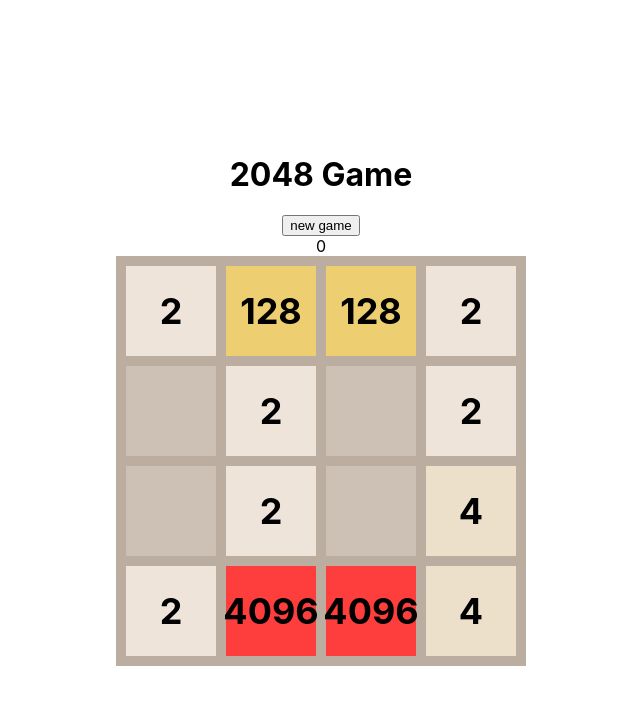
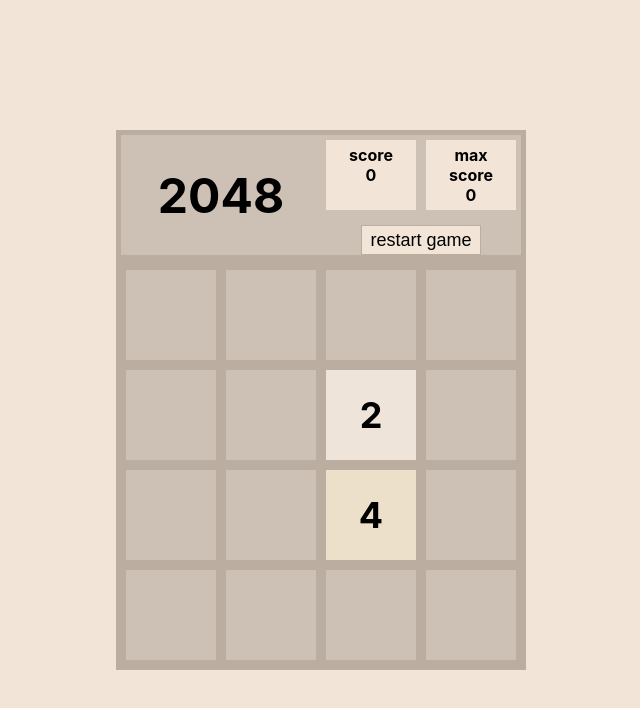
Before and after one commit to OleksandrNi/2048-game, a React (Create React App) app: page / in a window 1280 px wide. Shown: the top 708 px of the page, without its empty margins (319-959 px from the left). Built offline with nearby package versions, Linux system fonts and the light colour scheme.

Commit message:
add all methods

```diff
--- a/package.json
+++ b/package.json
@@ -3,11 +3,13 @@
   "version": "0.1.0",
   "private": true,
   "dependencies": {
+    "@reduxjs/toolkit": "^1.8.5",
     "@testing-library/jest-dom": "^5.16.5",
     "@testing-library/react": "^13.3.0",
     "@testing-library/user-event": "^13.5.0",
     "react": "^18.2.0",
     "react-dom": "^18.2.0",
+    "react-redux": "^8.0.2",
     "react-scripts": "5.0.1",
     "web-vitals": "^2.1.4"
   },
--- a/src/App.css
+++ b/src/App.css
@@ -1,10 +1,71 @@
 .App {
   display: flex;
+  position: relative;
   flex-direction: column;
   justify-content: center;
   align-items: center;
   text-align: center;
   height: 100vh;
+
+  background-color: #f2e5d8;
+}
+
+.header {
+  display: flex;
+  border: 5px solid #bbada0;
+  background-color: #cdc1b5;
+  height: 120px;
+}
+
+.title {
+  display: flex;
+  justify-content: center;
+  align-items: center;
+
+  width: 200px;
+  font-size: 48px;
+  font-weight: bold;
+}
+
+.activ {
+  display: flex;
+  flex-direction: column;
+  width: 200px;
+}
+
+.score-card {
+  display: flex;
+  padding: 5px;
+  justify-content: space-between;
+
+  height: 80 px;
+  font-size: 16px;
+  font-weight: bold;
+}
+
+.score {
+  background-color: #f2e5d8;
+  padding: 5px;
+  width: 80px;
+}
+
+.max-score {
+  background-color: #f2e5d8;
+  padding: 5px;
+  width: 80px;
+}
+
+.button {
+  align-self: center;
+  cursor: pointer;
+  margin-top: 10px;
+  background-color: #f2e5d8;
+  border: 1px solid #bbada0;
+
+  font-size: 18px;
+  color: fff;
+  height: 40px;
+  width: 120px;
 }
 
 .board {
@@ -19,7 +80,19 @@
   flex-wrap: wrap;
 }
 
-.title {
+.game-over {
+  justify-content: center;
+  align-items: center;
+  opacity: 0.7;
+  position: absolute;
+  transform: translateY(65px);
+
+  color: #000;
+  font-size: 40px;
+  font-weight: bold;
+}
+
+.tile {
   display: flex;
   justify-content: center;
   align-items: center;
--- a/src/App.js
+++ b/src/App.js
@@ -2,33 +2,89 @@ import { useEffect, useState } from 'react';
 import './App.css';
 
 const initialBoard = [
-  [2, 128, 128, 2],
-  [0, 2, 0, 2],
-  [0, 2, 0, 4],
-  [2, 4096, 4096, 4],
-  // [2, 2, 2, 2],
-  // [2, 2, 2, 2],
-  // [2, 2, 2, 2],
-  // [2, 2, 2, 2],
-  // [0, 2, 4, 0],
-  // [0, 2, 4, 0],
-  // [0, 2, 4, 0],
-  // [0, 2, 4, 0],
+  [0, 0, 0, 0],
+  [0, 0, 0, 0],
+  [0, 0, 0, 0],
+  [0, 0, 0, 0],
 ]
+
+const addNumber = (newBoard) => {
+  let found = false
+  while (!found) {
+    let row = Math.floor(Math.random() * 4)
+    let col = Math.floor(Math.random() * 4)
+    let addDigit = 0;
+
+    if (Math.random() < 0.9) {
+      addDigit = 2;
+    } else {
+      addDigit = 4;
+    }
+
+    if (newBoard[row][col] === 0) {
+      newBoard[row][col] = addDigit;
+      found = true;
+    }
+  }
+}
+
+addNumber(initialBoard)
+addNumber(initialBoard)
 
 function App() {
   const [board, setBoard] = useState(initialBoard)
   const [score, setScore] = useState(0)
-  const [isHaveZero, SetIsHaveZero] = useState('')
+  const [maxScore, setMaxScore] = useState(0)
+  const [isHaveZero, SetIsHaveZero] = useState(true)
+  const [isGameOver, SetIsGameOver] = useState(false)
   let point = score;
 
+  const newGame = () => {
+    setBoard(initialBoard)
+    SetIsGameOver(false)
+  }
+
   useEffect(() => {
-    if (board.join().includes(0)) {
+    if (score >= maxScore) {
+      setMaxScore(score)
+    }
+  },[score])
+
+  useEffect(() => {
+    if (board.flat().includes(0)) {
       SetIsHaveZero(true)
     } else {
       SetIsHaveZero(false)
     }
   },[board]);
+
+  useEffect(() => {
+    if (!isHaveZero) {
+      let isRowMoveAvailable = false;
+      let isColumnMoveAvailable = false;
+
+      for (let i = 0; i < 4; i++) {
+        for(let k = 0; k < 3; k++) {
+          if (board[i][k] === board[i][k + 1]) {
+            isRowMoveAvailable = true
+          }
+        }
+      }
+
+      for (let i = 0; i < 4; i++) {
+        for(let k = 0; k < 3; k++) {
+          if (board[k][i] === board[k + 1][i]) {
+            isColumnMoveAvailable = true;
+          }
+        }
+      }
+
+      if (!isColumnMoveAvailable && !isRowMoveAvailable) {
+        console.log('inn set game over')
+        SetIsGameOver(true)
+      }
+    }
+  }, [board, isHaveZero])
 
   const filteredZero = (row) => {
     return row.filter(num => num !== 0)
@@ -51,53 +107,76 @@ function App() {
     return row;
   };
 
+  const setNumber = (newBoard, board) => {
+    if (board.flat().join() !== newBoard.flat().join()) {
+      addNumber(newBoard)
+    }
+  }
+
   const slideLeft = () => {
     const newBoard = []
     for (let i = 0; i < 4; i++) {
       newBoard[i] = slide(board[i]);
     }
+
+    setNumber(newBoard, board)
     setBoard(newBoard);
   };
 
   const slideRight = () => {
-    const newBoard = [];
+    const newBoard = [[], [], [], []];
     for (let i = 0; i < 4; i++) {
-      newBoard[i] = slide(board[i].reverse());
-      newBoard[i] = newBoard[i].reverse();
+      let row = [];
+      for (let k = 0; k < 4; k++) {
+        row.push(board[i][k]);
+      }
+      row.reverse();
+      row = slide(row);
+      row.reverse();
+      for (let r = 0; r < 4; r++) {
+        newBoard[i][r] = row[r];
+      }
     }
+
+    setNumber(newBoard, board)
     setBoard(newBoard);
   };
 
   const slideUp = () => {
     const newBoard = [[], [], [], []];
     for (let i = 0; i < 4; i++) {
-      let row = [board[0][i], board[1][i], board[2][i], board[3][i]];
+      let row = [];
+      for (let k = 0; k < 4; k++) {
+        row.push(board[k][i]);
+      }
       row = slide(row);
-      newBoard[0][i] = row[0]
-      newBoard[1][i] = row[1]
-      newBoard[2][i] = row[2]
-      newBoard[3][i] = row[3]
+      for (let r = 0; r < 4; r++) {
+        newBoard[r][i] = row[r];
+      }
     }
-    setBoard(newBoard)
-  }
+
+    setNumber(newBoard, board)
+    setBoard(newBoard);
+  };
 
   const slideDown = () => {
     const newBoard = [[], [], [], []];
     for (let i = 0; i < 4; i++) {
-      let row = [board[0][i], board[1][i], board[2][i], board[3][i]];
-      console.log('slideUp', row)
-      row.reverse()
+      let row = [];
+      for (let k = 0; k < 4; k++) {
+        row.push(board[k][i]);
+      }
+      row.reverse();
       row = slide(row);
-      row.reverse()
-      console.log('slideUp after slide', row)
-      console.log('newBoard after slide', newBoard)
-      newBoard[0][i] = row[0]
-      newBoard[1][i] = row[1]
-      newBoard[2][i] = row[2]
-      newBoard[3][i] = row[3]
+      row.reverse();
+      for (let r = 0; r < 4; r++) {
+        newBoard[r][i] = row[r];
+      }
     }
-    setBoard(newBoard)
-  }
+
+    setNumber(newBoard, board)
+    setBoard(newBoard);
+  };
 
   const swipeDirection = (code) => {
     switch (code) {
@@ -128,18 +207,38 @@ function App() {
 
   return (
     <div tabIndex={0} onKeyDown={(e) => swipeDirection(e.code)} className="App">
-      <h1>2048 Game</h1>
-      <button>new game</button>
-      <div className="score">{score}</div>
+
+      <div className='header'>
+        <div className='title'>2048</div>
+        <div className='activ'>
+          <div className='score-card'>
+            <div className="score">
+              score
+              <br />
+              {score}</div>
+            <div className='max-score'>
+              max score
+              <br />
+              {maxScore}
+            </div>
+          </div>
+          <button className='button' onClick={() => {newGame()}}>
+            {isGameOver ? 'new game' : 'restart game'}
+            </button>
+        </div>
+
+      </div>
+
       <div className="board">
         {board.map((row, index) => {
           return <div className='board__row' key={index}>
             {row.map((num, i) =>
-              <div key={i} className={`title color-${num}`}>{num !== 0 ? num : null}</div>
+              <div key={i} className={`tile color-${num}`}>{num !== 0 ? num : null}</div>
             )}
           </div>
         })}
       </div>
+      {isGameOver && <div className="board game-over">Game over</div>}
     </div>
   );
 };
```
Also changed, not shown: 1 other file (tests, documents, lock files or other folders).
